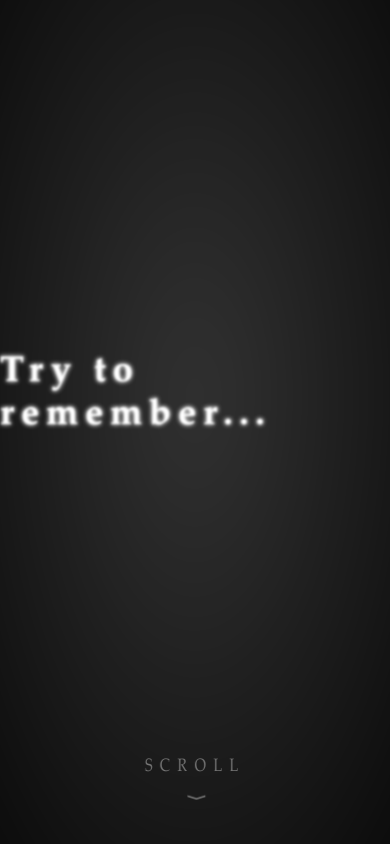
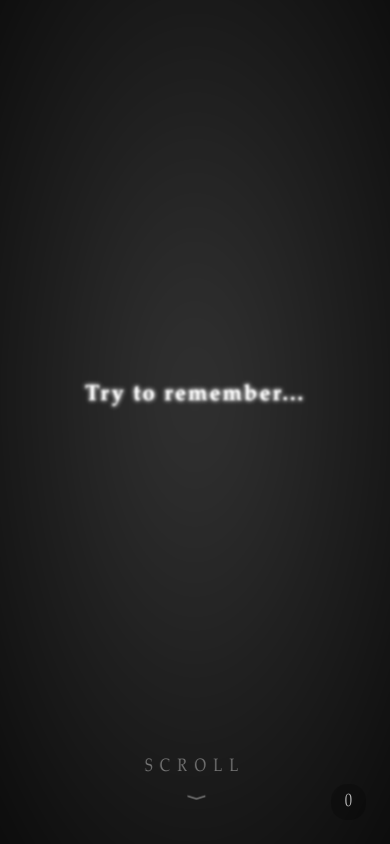
Before and after one commit to Z125070-Nathaniel-Hector/Midterm, a plain HTML site: page index.html in a window 390 px wide. Drawn offline with Linux system fonts and the light colour scheme.

Commit message:
Add files via upload

```diff
--- a/index.html
+++ b/index.html
@@ -15,6 +15,7 @@
         <span class="scroll-text">SCROLL</span>
         <span class="chevron">&#x27E9;</span>
     </div>
+    <div id="scroll-counter" class="scroll-counter">0</div>
     <script src="portfolio.js"></script>
 </body>
 </html>
--- a/portfolio.js
+++ b/portfolio.js
@@ -38,3 +38,32 @@ if (scrollIndicator) {
     });
 }
 */
+
+// SCROLL INPUT COUNTER LOGIC
+let scrollInputCount = 0;
+const scrollCounter = document.getElementById('scroll-counter');
+
+function updateScrollCounter() {
+    if (scrollCounter) {
+        scrollCounter.textContent = scrollInputCount;
+    }
+}
+
+// Listen for wheel events (desktop)
+window.addEventListener('wheel', (e) => {
+    scrollInputCount++;
+    updateScrollCounter();
+});
+
+// Listen for touchmove events (mobile)
+window.addEventListener('touchmove', (e) => {
+    scrollInputCount++;
+    updateScrollCounter();
+});
+
+// Set initial counter on load
+window.addEventListener('DOMContentLoaded', () => {
+    if (scrollCounter) {
+        scrollCounter.textContent = scrollInputCount;
+    }
+});
--- a/styles.css
+++ b/styles.css
@@ -4,6 +4,7 @@
     --intro-text-color: rgb(255, 255, 255);
     --intro-shake-color: rgba(255, 255, 255, 0.8);
     --intro-text-size: 36px;
+    --pulse-brightness: 0.4;
     --scroll-color: rgba(255, 255, 255, 0.8);
     --scroll-opacity: 0.5;
     --scroll-pulse-opacity: 0.8;
@@ -110,6 +111,7 @@ body {
     z-index: 0;
     animation: pulse 5s infinite;
     pointer-events: none;
+    opacity: var(--pulse-brightness, 0.4);
 }
 /* Pulse animation */
 @keyframes pulse {
@@ -217,3 +219,30 @@ body {
     0%, 100% { transform: translateY(0) rotate(90deg); }
     50% { transform: translateY(5px) rotate(90deg); }
 }
+
+.scroll-counter {
+    position: fixed;
+    right: 24px;
+    bottom: 24px;
+    color: var(--intro-text-color, #fff);
+    font-family: palatino, serif;
+    font-size: 18px;
+    background: rgba(0,0,0,0.3);
+    padding: 6px 14px;
+    border-radius: 16px;
+    z-index: 20;
+    pointer-events: none;
+    opacity: 0.7;
+    user-select: none;
+}
+
+@media (max-width: 600px) {
+    .text-shaky {
+        font-size: 22px;
+        letter-spacing: 2px;
+        text-align: center;
+    }
+    .pulse-bg {
+        min-height: 30vh;
+    }
+}
```
